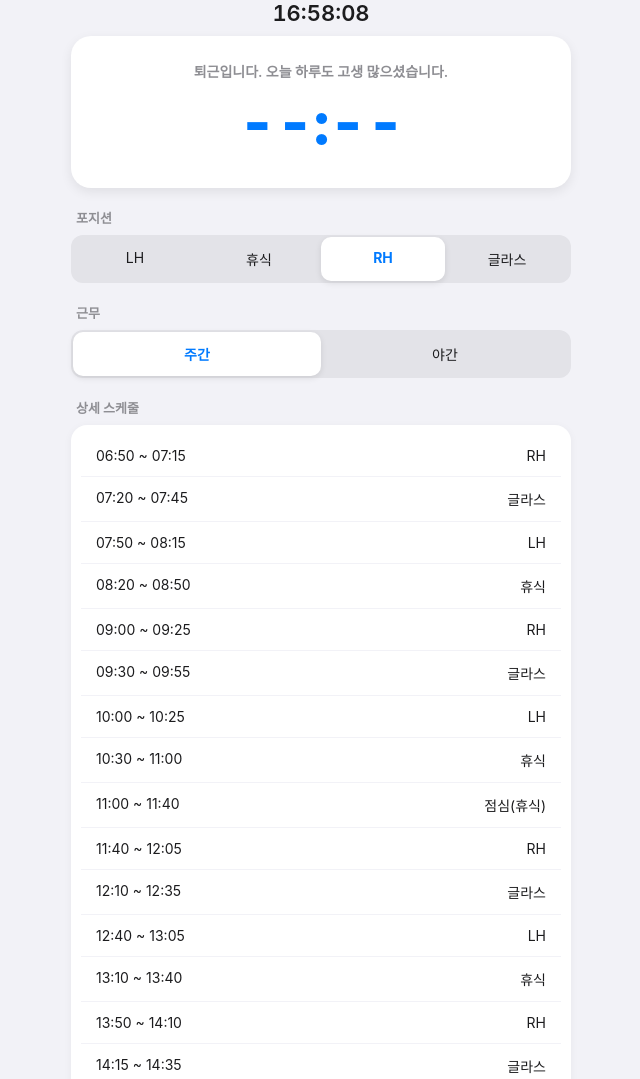
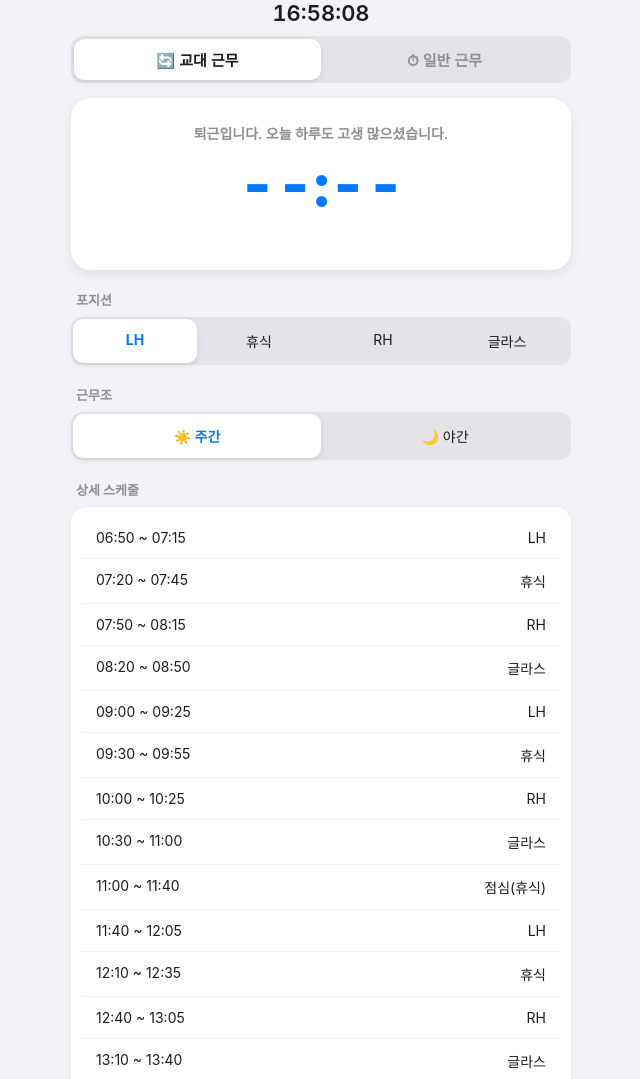
Before and after one commit to nullslayer3000/nullslayer3000.github.io, a plain HTML site: page index.html in a window 1280 px wide. Shown: the top 1079 px of the page, without its empty margins (319-959 px from the left). Drawn offline with Linux system fonts and the light colour scheme.

Commit message:
Update index.html
일반 근무 탭 추가

```diff
--- a/index.html
+++ b/index.html
@@ -1,33 +1,26 @@
 <!DOCTYPE html>
 <html lang="ko">
 <head>
-    <link rel="manifest" href="manifest.json">
     <meta charset="UTF-8">
     <meta name="viewport" content="width=device-width, initial-scale=1.0, user-scalable=no, viewport-fit=cover">
     <title>FRT 시트 알람</title>
     <style>
         :root { --primary: #007AFF; --bg: #F2F2F7; --card: #FFFFFF; --text: #1C1C1E; --secondary: #8E8E93; }
         body { font-family: -apple-system, sans-serif; background: var(--bg); color: var(--text); margin: 0; padding: 20px; padding-top: env(safe-area-inset-top); }
-
         .container { max-width: 500px; margin: auto; }
-
-        /* 실시간 시간 표시 (MainActivity 스타일) */
         .current-time-bar { font-size: 22px; font-weight: 600; color: var(--text); margin-bottom: 10px; text-align: center; font-variant-numeric: tabular-nums; }
-
-        /* 메인 타이머 카드 */
+        .tab-menu { display: flex; background: #E3E3E8; border-radius: 12px; padding: 3px; margin-bottom: 15px; }
+        .tab-btn { flex: 1; text-align: center; padding: 10px 0; font-size: 15px; font-weight: bold; color: var(--secondary); border-radius: 10px; cursor: pointer; border: none; background: transparent; transition: 0.2s; }
+        .tab-btn.active { background: white; color: var(--text); box-shadow: 0 2px 6px rgba(0,0,0,0.1); }
         .card { background: var(--card); border-radius: 20px; padding: 25px 20px; margin-bottom: 20px; box-shadow: 0 4px 12px rgba(0,0,0,0.08); text-align: center; }
         #countdown-label { font-size: 14px; color: var(--secondary); margin-bottom: 5px; font-weight: 600; }
         #timer-text { font-size: 60px; font-weight: 800; color: var(--primary); font-variant-numeric: tabular-nums; margin: 5px 0; letter-spacing: -1px; }
-        #current-task { font-size: 17px; font-weight: bold; color: #333; margin-top: 5px; }
-
-        /* 선택 그룹 */
+        #current-task { font-size: 17px; font-weight: bold; color: #333; margin-top: 5px; min-height: 1.2em; }
         .label { font-size: 13px; font-weight: bold; color: var(--secondary); margin: 20px 0 8px 5px; display: block; }
         .radio-group { display: flex; background: #E3E3E8; border-radius: 12px; padding: 2px; margin-bottom: 10px; }
         .radio-group label { flex: 1; text-align: center; padding: 12px 0; font-size: 14px; border-radius: 10px; cursor: pointer; }
         .radio-group input { display: none; }
         .radio-group input:checked + label { background: white; box-shadow: 0 2px 6px rgba(0,0,0,0.1); font-weight: bold; color: var(--primary); }
-
-        /* 스케줄 리스트 */
         .schedule-card { background: var(--card); border-radius: 16px; padding: 10px; box-shadow: 0 2px 8px rgba(0,0,0,0.05); }
         .schedule-item { padding: 12px 15px; border-bottom: 0.5px solid #F2F2F7; display: flex; justify-content: space-between; font-size: 14px; }
         .schedule-item:last-child { border-bottom: none; }
@@ -38,6 +31,10 @@
 
     <div class="container">
         <div class="current-time-bar" id="realtime-clock">00:00:00</div>
+        <div class="tab-menu">
+            <button class="tab-btn active" id="tab-rotation" onclick="setMode('rotation')">🔄 교대 근무</button>
+            <button class="tab-btn" id="tab-general" onclick="setMode('general')">⏱ 일반 근무</button>
+        </div>
 
         <div class="card">
             <div id="countdown-label">정보 업데이트 중...</div>
@@ -45,18 +42,20 @@
             <div id="current-task"></div>
         </div>
 
-        <span class="label">포지션</span>
-        <div class="radio-group">
-            <input type="radio" name="pos" id="lh" value="lh" checked><label for="lh">LH</label>
-            <input type="radio" name="pos" id="rest" value="rest"><label for="rest">휴식</label>
-            <input type="radio" name="pos" id="rh" value="rh" checked><label for="rh">RH</label>
-            <input type="radio" name="pos" id="glass" value="glass"><label for="glass">글라스</label>
+        <div id="position-section">
+            <span class="label">포지션</span>
+            <div class="radio-group">
+                <input type="radio" name="pos" id="lh" value="lh" checked><label for="lh">LH</label>
+                <input type="radio" name="pos" id="rest" value="rest"><label for="rest">휴식</label>
+                <input type="radio" name="pos" id="rh" value="rh"><label for="rh">RH</label>
+                <input type="radio" name="pos" id="glass" value="glass"><label for="glass">글라스</label>
+            </div>
         </div>
 
-        <span class="label">근무</span>
+        <span class="label">근무조</span>
         <div class="radio-group">
-            <input type="radio" name="shift" id="day" value="day" checked><label for="day">주간</label>
-            <input type="radio" name="shift" id="night" value="night"><label for="night">야간</label>
+            <input type="radio" name="shift" id="day" value="day" checked><label for="day">☀️ 주간</label>
+            <input type="radio" name="shift" id="night" value="night"><label for="night">🌙 야간</label>
         </div>
 
         <span class="label">상세 스케줄</span>
@@ -66,7 +65,8 @@
     </div>
 
 <script>
-    // [데이터] Schedule.kt 데이터
+    let currentMode = 'rotation';
+
     const RAW_DATA = {
         lh: [
             {s:"06:50", e:"07:15", p:"LH"}, {s:"07:20", e:"07:45", p:"휴식"}, {s:"07:50", e:"08:15", p:"RH"}, {s:"08:20", e:"08:50", p:"글라스"},
@@ -107,103 +107,108 @@
             {s:"17:50", e:"18:15", p:"글라스", n:true}, {s:"18:20", e:"18:45", p:"LH", n:true}, {s:"18:50", e:"19:15", p:"휴식", n:true}, {s:"19:20", e:"19:50", p:"RH", n:true},
             {s:"19:50", e:"20:30", p:"저녁(휴식)", n:true}, {s:"20:30", e:"20:55", p:"글라스", n:true}, {s:"21:00", e:"21:25", p:"LH", n:true}, {s:"21:30", e:"21:55", p:"휴식", n:true},
             {s:"22:00", e:"22:30", p:"RH", n:true}, {s:"22:40", e:"23:00", p:"글라스", n:true}, {s:"23:05", e:"23:25", p:"LH", n:true}, {s:"23:30", e:"23:50", p:"휴식", n:true}, {s:"23:55", e:"00:20", p:"RH", n:true}
+        ],
+        general: [
+            {s:"06:50", e:"08:50", p:"오전 근무", n:false},
+            {s:"08:50", e:"09:00", p:"휴식", n:false},
+            {s:"09:00", e:"11:00", p:"오전 근무", n:false},
+            {s:"11:00", e:"11:40", p:"점심", n:false},
+            {s:"11:40", e:"13:40", p:"오후 근무", n:false},
+            {s:"13:40", e:"13:50", p:"휴식", n:false},
+            {s:"13:50", e:"15:25", p:"오후 근무", n:false},
+            {s:"15:35", e:"17:40", p:"야간 근무", n:true},
+            {s:"17:40", e:"17:50", p:"휴식", n:true},
+            {s:"17:50", e:"19:50", p:"야간 근무", n:true},
+            {s:"19:50", e:"20:30", p:"저녁", n:true},
+            {s:"20:30", e:"22:30", p:"심야 근무", n:true},
+            {s:"22:30", e:"22:40", p:"휴식", n:true},
+            {s:"22:40", e:"00:20", p:"심야 근무", n:true}
         ]
     };
 
+    function setMode(mode) {
+        currentMode = mode;
+        document.getElementById('tab-rotation').classList.toggle('active', mode === 'rotation');
+        document.getElementById('tab-general').classList.toggle('active', mode === 'general');
+        document.getElementById('position-section').style.display = mode === 'rotation' ? 'block' : 'none';
+        update();
+    }
+
     function update() {
         const now = new Date();
-
-        // 1. 현재 실시간 시간 표시 (MainActivity 로직)
-        const clockStr = now.getHours().toString().padStart(2,'0') + ":" +
-                         now.getMinutes().toString().padStart(2,'0') + ":" +
-                         now.getSeconds().toString().padStart(2,'0');
+        const clockStr = now.getHours().toString().padStart(2,'0') + ":" + now.getMinutes().toString().padStart(2,'0') + ":" + now.getSeconds().toString().padStart(2,'0');
         document.getElementById('realtime-clock').innerText = clockStr;
 
-        // 2. 타이머 및 스케줄 로직
         const nowMin = now.getHours() * 60 + now.getMinutes();
         const nowSec = now.getSeconds();
-        const pos = document.querySelector('input[name="pos"]:checked').value;
         const isNight = document.querySelector('input[name="shift"]:checked').value === "night";
-        const currentSchedule = RAW_DATA[pos].filter(item => isNight ? item.n : !item.n);
 
-        let active = null;
-        let next = null;
+        let targetData = currentMode === 'general' ? RAW_DATA.general : RAW_DATA[document.querySelector('input[name="pos"]:checked').value];
+        const currentSchedule = targetData.filter(item => isNight ? item.n : !item.n);
 
-        currentSchedule.forEach((item, idx) => {
-            const [sh, sm] = item.s.split(':').map(Number);
-            const [eh, em] = item.e.split(':').map(Number);
+        let checkMin = nowMin;
+        if (isNight && nowMin < 360) checkMin += 1440;
+
+        currentSchedule.forEach(item => {
+            let [sh, sm] = item.s.split(':').map(Number);
+            let [eh, em] = item.e.split(':').map(Number);
             let start = sh * 60 + sm;
             let end = eh * 60 + em;
+            if (isNight && start < 360) start += 1440;
+            if (isNight && end < 360) end += 1440;
             if (end < start) end += 1440;
-            let checkMin = nowMin;
-            if (isNight && nowMin < 360) checkMin += 1440;
-
-            if (checkMin >= start && checkMin < end) {
-                active = {...item, _end: end};
-                next = currentSchedule[idx + 1];
-            }
+            item._start = start; item._end = end;
         });
 
         const label = document.getElementById('countdown-label');
         const timer = document.getElementById('timer-text');
         const task = document.getElementById('current-task');
 
-        if (active) {
-            let diff = (active._end * 60) - (nowMin * 60 + nowSec);
-            if (isNight && nowMin < 360) diff = ((active._end - 1440) * 60) - (nowMin * 60 + nowSec);
-            if (diff < 0) diff += 86400;
+        const firstShift = currentSchedule[0];
+        const lastShift = currentSchedule[currentSchedule.length - 1];
 
-            const m = Math.floor(diff / 60);
-            const s = diff % 60;
-            timer.innerText = `${String(m).padStart(2, '0')}:${String(s).padStart(2, '0')}`;
+        if (checkMin < firstShift._start || checkMin >= lastShift._end) {
+            timer.innerText = "--:--"; label.innerText = "퇴근입니다. 오늘 하루도 고생 많으셨습니다."; task.innerText = "";
+            renderList(currentSchedule, null); return;
+        }
 
-            if (next && m < 5) {
-                if (next.p.includes("점심")) { label.innerText = "곧 점심 시간입니다"; task.innerText = ""; }
-                else if (next.p.includes("저녁")) { label.innerText = "곧 저녁 시간입니다"; task.innerText = ""; }
-                else { label.innerText = "남은 교대까지"; task.innerText = `현재: ${active.s}~${active.e} ${active.p}`; }
-            } else if (active.p.includes("점심") || active.p.includes("저녁")) {
-                label.innerText = "근무 시작까지";
-                task.innerText = `${active.p} 시간입니다. 식사 맛있게 하십시오.`;
-            } else if (active.p.includes("휴식")) {
-                label.innerText = "남은 교대까지";
-                task.innerText = "휴식 시간입니다";
+        let currentShift = currentSchedule.find(i => checkMin >= i._start && checkMin < i._end);
+
+        if (currentShift) {
+            let diffSec = (currentShift._end * 60) - (checkMin * 60 + nowSec);
+            timer.innerText = `${String(Math.floor(diffSec / 60)).padStart(2, '0')}:${String(diffSec % 60).padStart(2, '0')}`;
+
+            // 문구 수정 로직
+            if (currentMode === 'general') {
+                if (currentShift.p.includes("점심") || currentShift.p.includes("저녁") || currentShift.p.includes("휴식")) {
+                    label.innerText = "다음 근무 시작까지";
+                    task.innerText = `${currentShift.p} 시간입니다.`;
+                } else {
+                    label.innerText = "다음 근무 시작까지"; // 일반 근무 시 모든 타이머 라벨을 요청하신 대로 변경
+                    task.innerText = `현재: ${currentShift.p} (${currentShift.s}~${currentShift.e})`;
+                }
             } else {
                 label.innerText = "남은 교대까지";
-                task.innerText = `현재: ${active.s}~${active.e} ${active.p}`;
+                task.innerText = `현재: ${currentShift.p} (${currentShift.s}~${currentShift.e})`;
             }
-        } else {
-            timer.innerText = "--:--";
-            label.innerText = "퇴근입니다. 오늘 하루도 고생 많으셨습니다.";
-            task.innerText = "";
         }
-
-        renderList(currentSchedule, active);
+        renderList(currentSchedule, currentShift);
     }
 
-    function renderList(list, active) {
+    function renderList(list, currentShift) {
         const listDiv = document.getElementById('schedule-list');
         listDiv.innerHTML = list.map(item => `
-            <div class="schedule-item ${active && item.s === active.s ? 'active-now' : ''}">
+            <div class="schedule-item ${currentShift && item.s === currentShift.s ? 'active-now' : ''}">
                 <span>${item.s} ~ ${item.e}</span>
                 <span>${item.p}</span>
             </div>
         `).join('');
     }
 
-    document.querySelectorAll('input').forEach(input => {
-        input.addEventListener('change', () => {
-            localStorage.setItem(input.name, input.id);
-            update();
-        });
-        const saved = localStorage.getItem(input.name);
-        if (saved && document.getElementById(saved)) document.getElementById(saved).checked = true;
-    });
-
+    document.querySelectorAll('input').forEach(input => input.addEventListener('change', update));
     setInterval(update, 1000);
     update();
 </script>
 </body>
 </html>
-</body>
-
 </html>
```
